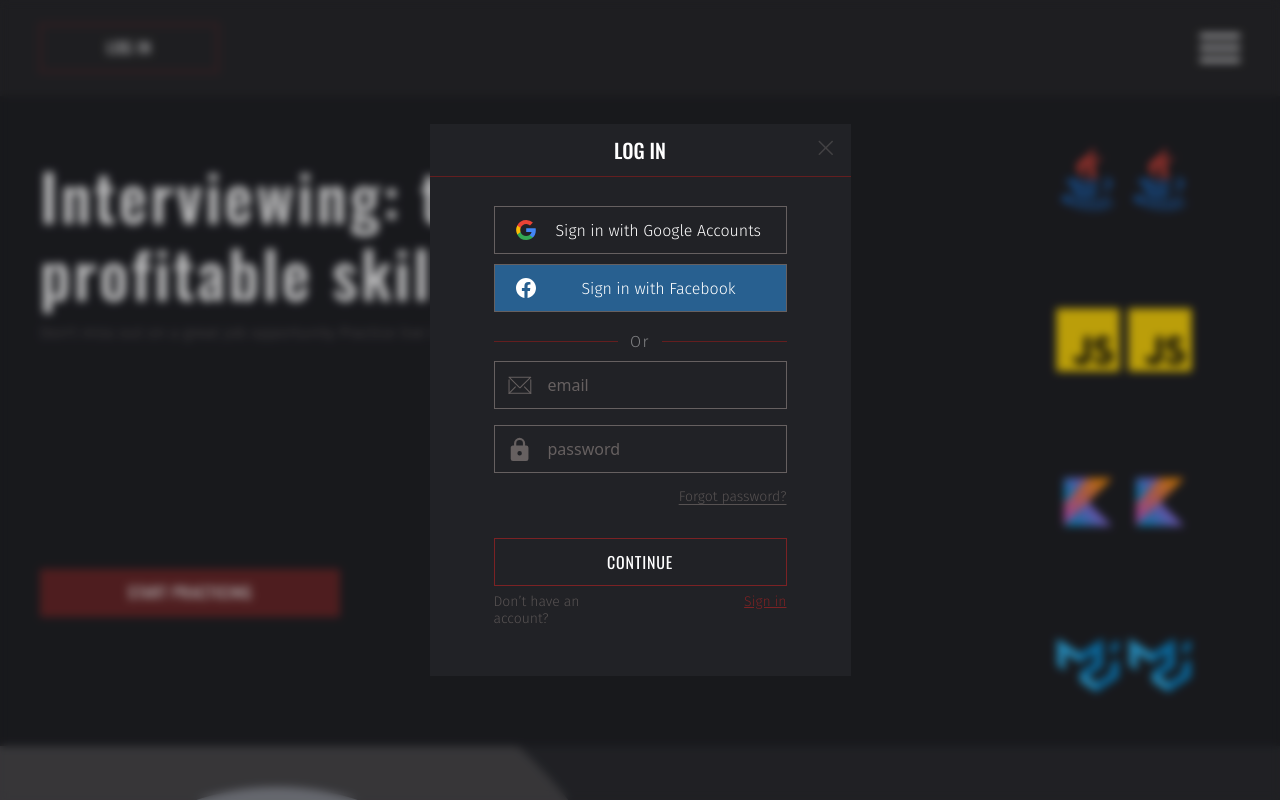
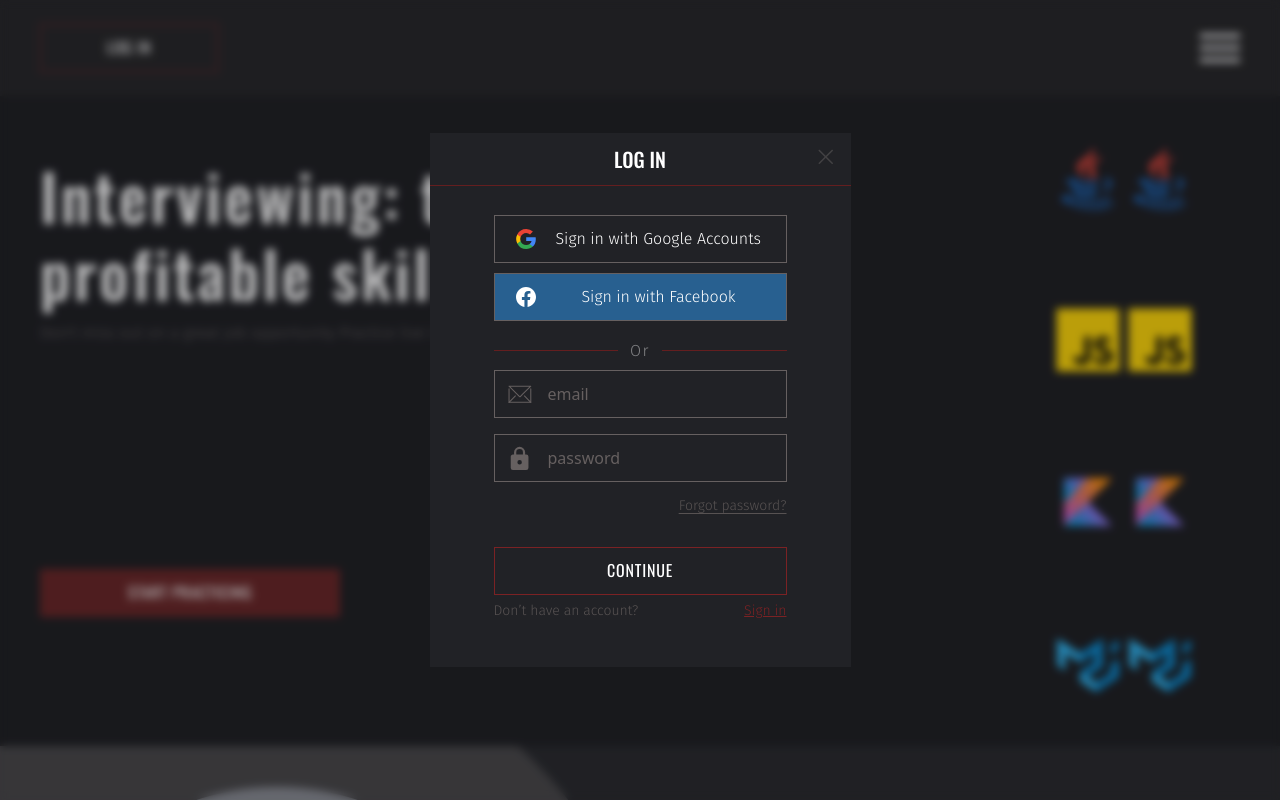
Before and after one commit to vorobeybird/Sobesity-UI, a React (Vite) app: page / in a window 1280 px wide. Both pictures are taken after a click on the button "LOG IN". Shown: the top 800 px of the page. Built offline with nearby package versions, Linux system fonts and the light colour scheme; no server answers.

Commit message:
SOB-76 fix dialog

```diff
--- a/src/components/auth-form/auth-form.tsx
+++ b/src/components/auth-form/auth-form.tsx
@@ -183,10 +183,13 @@ export const AuthForm = ({ type }: FormProps) => {
         >
           {t('MODALS.AUTH.COMMON.BUTTON')}
         </Button>
-        <p className="body-7 mt-[8px] mb-[18px] xl:mb-[30px] justify-between flex gap-[18px]">
-          {!isSignIn
-            ? t(`MODALS.AUTH.SIGN_IN_VIEW.HAVE_ACCOUNT_DESCRIPTION`)
-            : t(`MODALS.AUTH.SIGN_IN_VIEW.DONT_HAVE_ACCOUNT_DESCRIPTION`)}
+        <div className="body-7 mt-[8px] mb-[18px] xl:mb-[30px] flex">
+          <p className="block w-full">
+            {!isSignIn
+              ? t(`MODALS.AUTH.SIGN_IN_VIEW.HAVE_ACCOUNT_DESCRIPTION`)
+              : t(`MODALS.AUTH.SIGN_IN_VIEW.DONT_HAVE_ACCOUNT_DESCRIPTION`)}
+          </p>
+
           <Button
             type="button"
             className="flex justify-end w-full h-full border-0"
@@ -198,7 +201,7 @@ export const AuthForm = ({ type }: FormProps) => {
                 : t('MODALS.AUTH.SIGN_IN_VIEW.SIGN_IN_LINK')}
             </p>
           </Button>
-        </p>
+        </div>
       </div>
     </form>
   );
```
